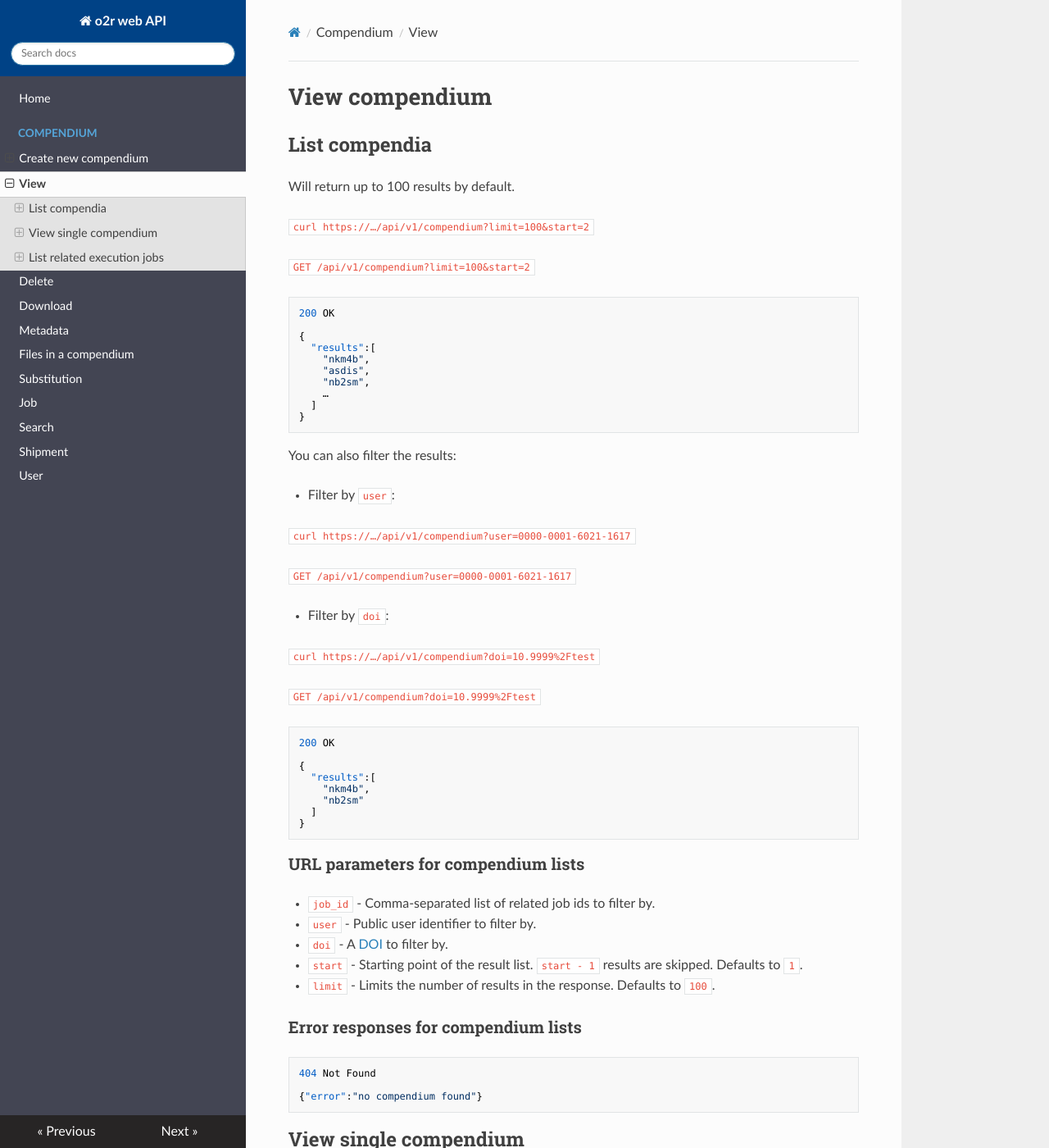
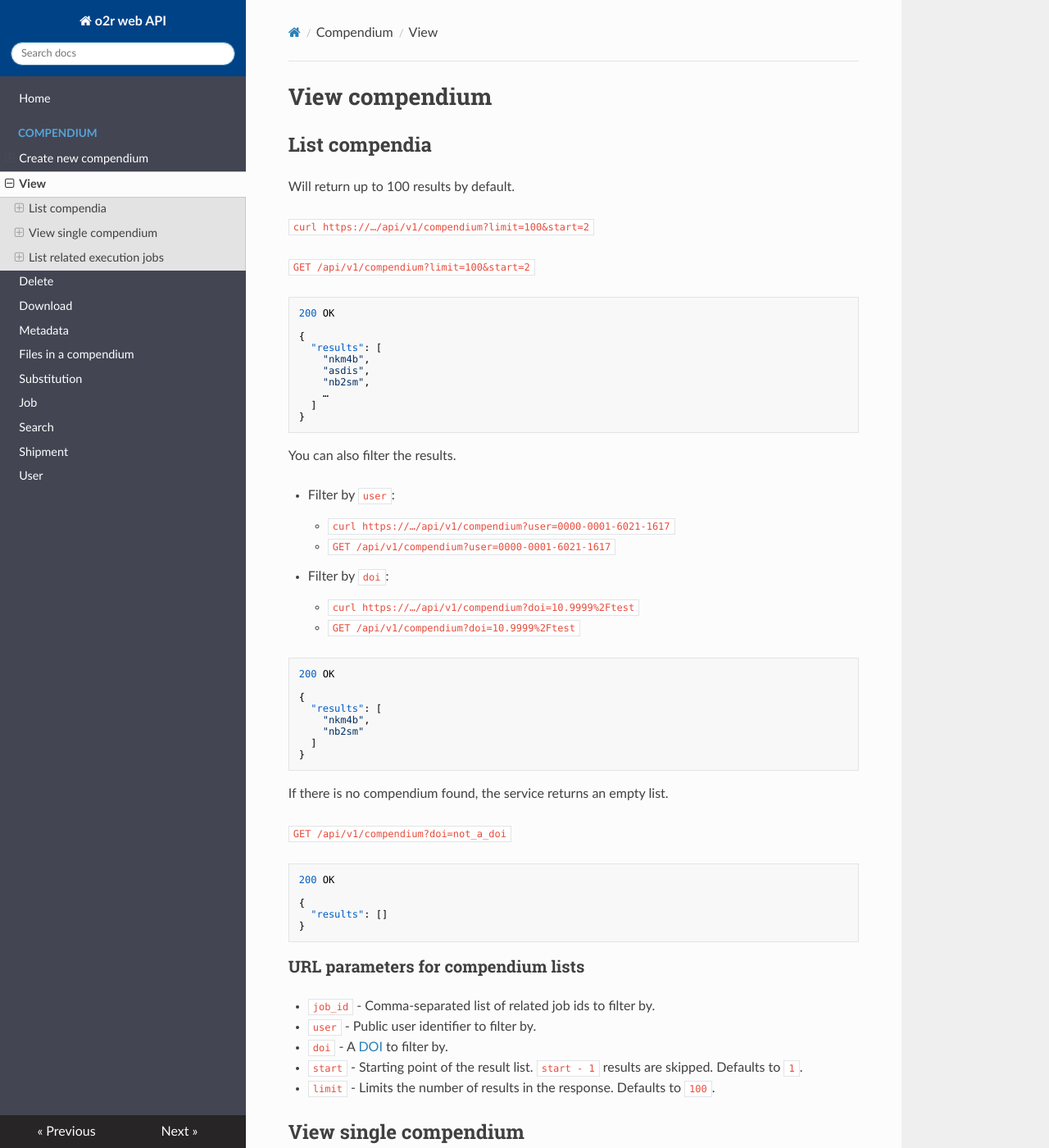
Before and after one commit to o2r-project/api, an MkDocs documentation site: the page built from docs/compendium/view.md, in a window 1280 px wide and 1400 px high. Shown: the whole window at 82% size. Built offline with MkDocs 1.6.1, drawn with Linux system fonts in a browser that asks for light colours; nearby versions of some CDN libraries; old or Windows-style settings are respelled for this version of MkDocs; some of the changed text lies outside the part shown.

Commit message:
return empty lists instead of errors when no matches found (jobs, compendia, user);
this is aligned with /shipment and more appropriate than handling these rare cases with errors

````diff
--- a/docs/compendium/view.md
+++ b/docs/compendium/view.md
@@ -12,7 +12,7 @@ Will return up to 100 results by default.
 200 OK
 
 {
-  "results":[
+  "results": [
     "nkm4b",
     "asdis",
     "nb2sm",
@@ -21,28 +21,35 @@ Will return up to 100 results by default.
 }
 ```
 
-You can also filter the results:
+You can also filter the results.
 
 - Filter by `user`:
-
-  `curl https://…/api/v1/compendium?user=0000-0001-6021-1617`
-
-  `GET /api/v1/compendium?user=0000-0001-6021-1617`
-
+    - `curl https://…/api/v1/compendium?user=0000-0001-6021-1617`
+    - `GET /api/v1/compendium?user=0000-0001-6021-1617`
 - Filter by `doi`:
-
-  `curl https://…/api/v1/compendium?doi=10.9999%2Ftest`
-
-  `GET /api/v1/compendium?doi=10.9999%2Ftest`
+    - `curl https://…/api/v1/compendium?doi=10.9999%2Ftest`
+    - `GET /api/v1/compendium?doi=10.9999%2Ftest`
 
 ```json
 200 OK
 
 {
-  "results":[
+  "results": [
     "nkm4b",
     "nb2sm"
   ]
+}
+```
+
+If there is no compendium found, the service returns an empty list.
+
+`GET /api/v1/compendium?doi=not_a_doi`
+
+```json
+200 OK
+
+{
+  "results": []
 }
 ```
 
@@ -53,14 +60,6 @@ You can also filter the results:
 - `doi` - A [DOI](https://doi.org) to filter by.
 - `start` - Starting point of the result list. `start - 1` results are skipped. Defaults to `1`.
 - `limit` - Limits the number of results in the response. Defaults to `100`.
-
-### Error responses for compendium lists
-
-```json
-404 Not Found
-
-{"error":"no compendium found"}
-```
 
 ## View single compendium
 
@@ -102,7 +101,7 @@ This includes the complete metadata set, related job ids and a tree representati
 ```json
 200 OK
 {
-  "results":[
+  "results": [
     "nkm4L",
     "asdi5",
     "nb2sg",
@@ -111,14 +110,15 @@ This includes the complete metadata set, related job ids and a tree representati
 }
 ```
 
+If a compendium does not have any jobs yet, the returned list is empty.
+
+```json
+200 OK
+{
+  "results": [ ]
+}
+```
+
 ### URL parameters for related execution jobs
 
 - `:id` - compendium id that the results should be related to
-
-### Error response for related execution jobs
-
-```json
-404 Not Found
-
-{"error":"no job found"}
-```
````
Also changed, not shown: docs/compendium/substitute.md (+4 -4 lines), docs/job.md (+11 -2 lines), docs/compendium/download.md (line endings or trailing spaces).
